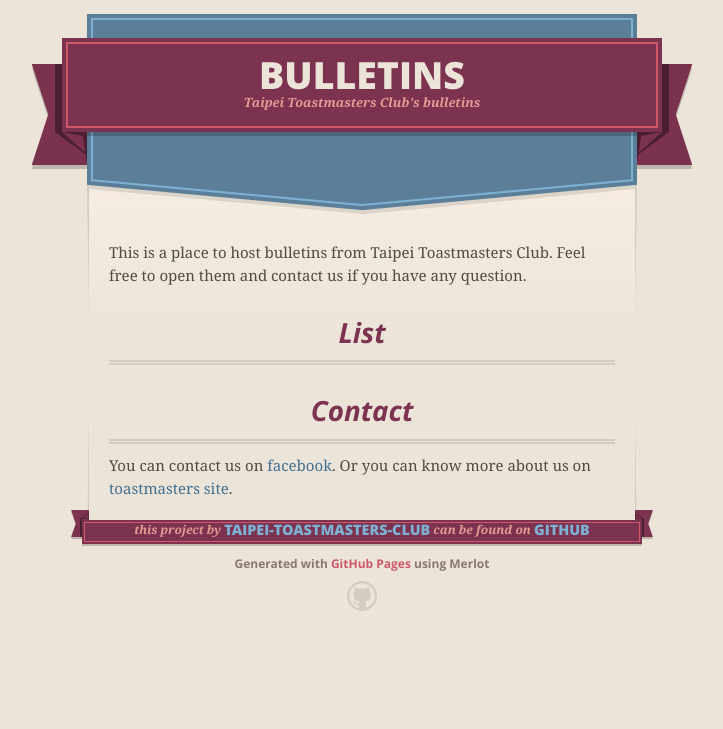
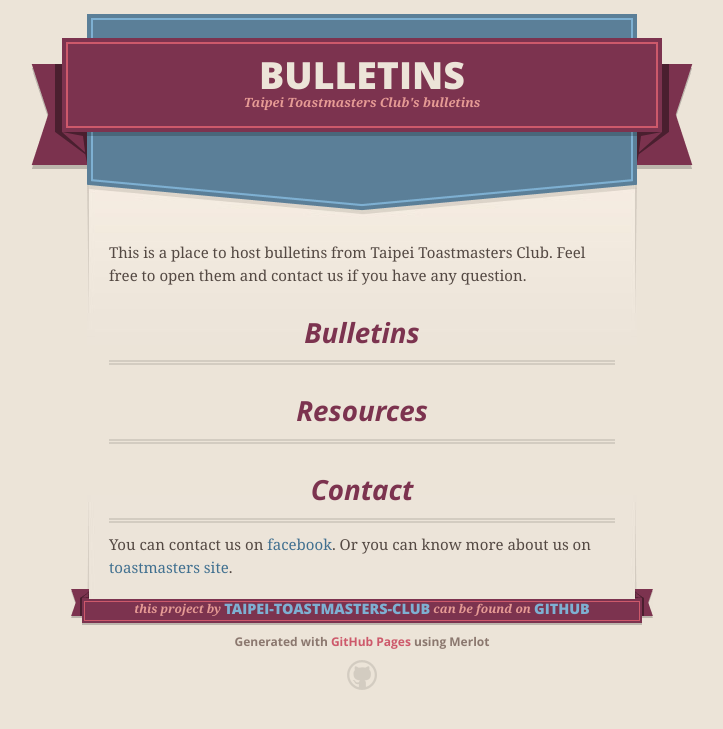
Before and after one commit to Taipei-Toastmasters-Club/bulletins, a Jekyll site: the page built from index.md, in a window 1280 px wide. Shown: the top 729 px of the page, without its empty margins (278-1001 px from the left). Built offline with Jekyll 4.4.1, drawn with Linux system fonts in a browser that asks for light colours.

Commit message:
Add resources

```diff
--- a/_config.yml
+++ b/_config.yml
@@ -11,3 +11,7 @@ defaults:
       path: "files"
     values:
       file: true
+  - scope:
+      path: "resources"
+    values:
+      resource: true
--- a/index.md
+++ b/index.md
@@ -5,7 +5,7 @@ layout: default
 This is a place to host bulletins from Taipei Toastmasters Club. Feel free
 to open them and contact us if you have any question.
 
-### List
+### Bulletins
 
 {% assign files = site.static_files | where: "file", true %}
 {% for myfile in files reversed %}
@@ -13,6 +13,14 @@ to open them and contact us if you have any question.
 - [{{ myfile.basename }}](/{{ site.repo_name  }}{{ myfile.path  }}) ([QR](https://api.qrserver.com/v1/create-qr-code/?size=300x300&data={{ site.url }}/{{ site.repo_name  }}{{ myfile.path  }}))
   {% endfor %}
 
+### Resources
+
+{% assign files = site.static_files | where: "resource", true %}
+{% for my_resource in files reversed %}
+
+- [{{ my_resource.basename }}](/{{ site.repo_name  }}{{ my_resource.path  }}) ([QR](https://api.qrserver.com/v1/create-qr-code/?size=300x300&data={{ site.url }}/{{ site.repo_name  }}{{ my_resource.path  }}))
+  {% endfor %}
+
 ### Contact
 
 You can contact us on [facebook](https://www.facebook.com/TaipeiToastmastets/).
```
Also changed, not shown: 3 other files.
